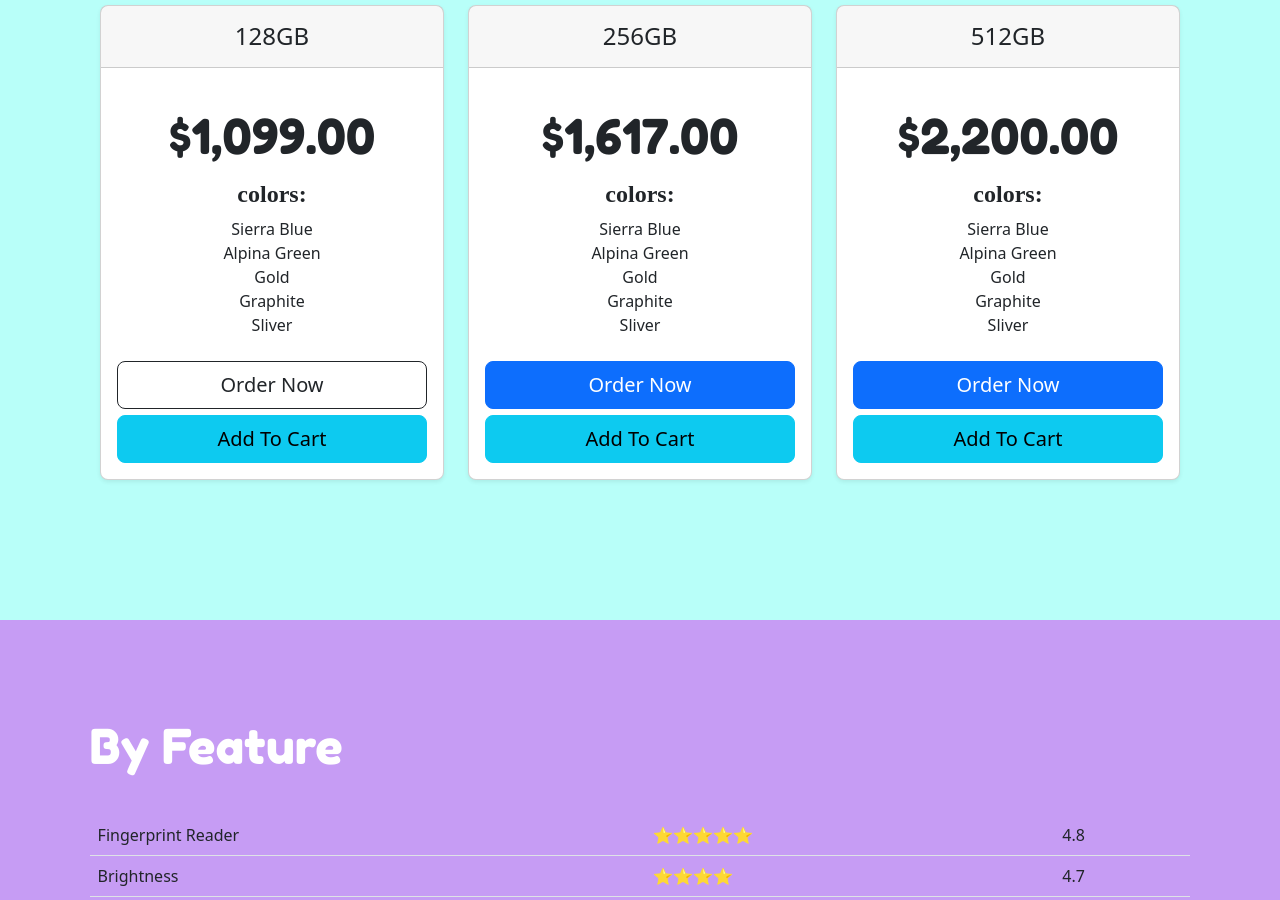
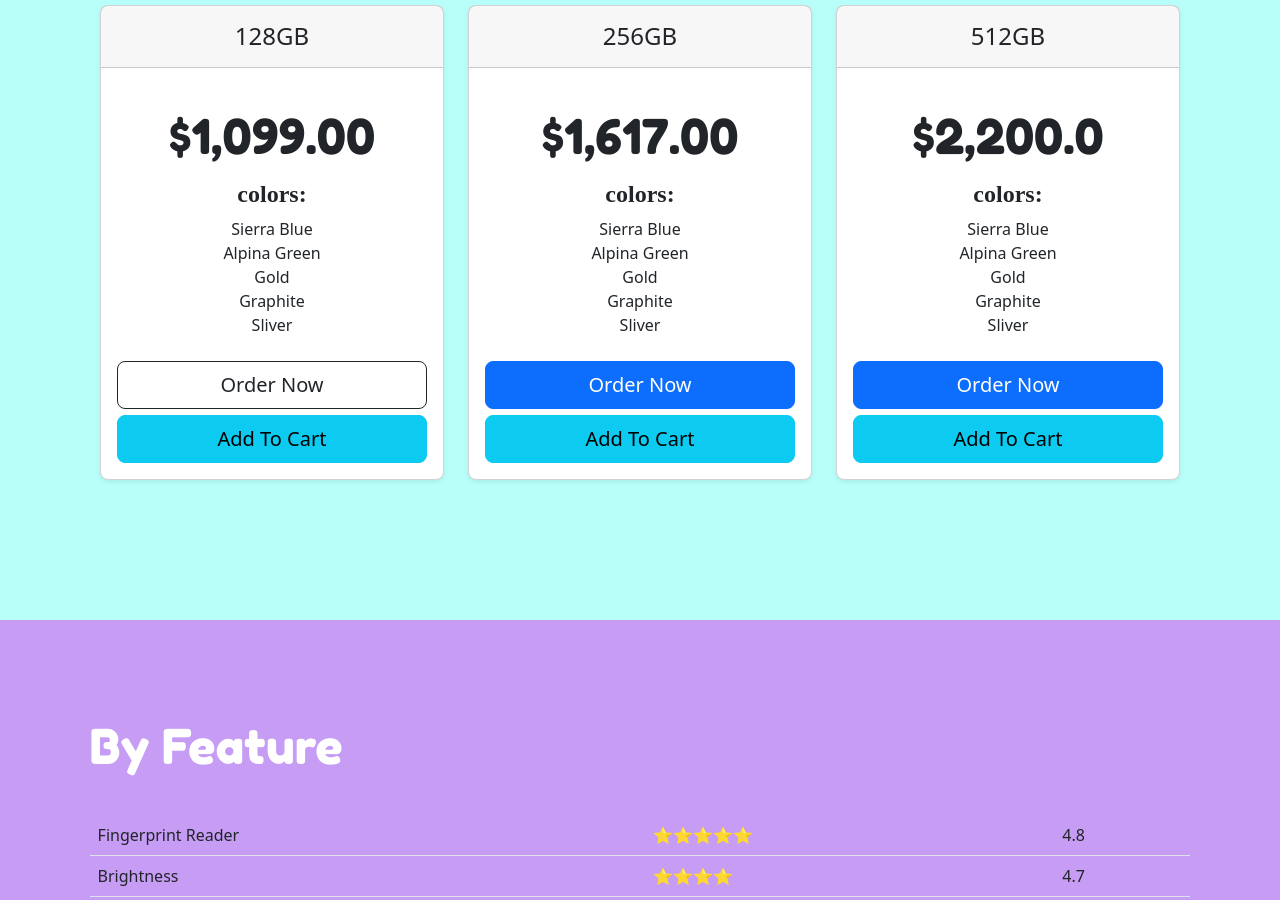
Before and after one commit to 001UDITH/cv, a plain HTML site: page index.html in a window 1280 px wide. Shown: the part 2129-3029 px from the top of the page. Drawn offline with nearby package versions, Linux system fonts and the light colour scheme.

Commit message:
Update index.html

```diff
--- a/index.html
+++ b/index.html
@@ -183,7 +183,7 @@
         </div>
         <div class="card-body">
           <ul class="list-unstyled mt-3 mb-4">
-            <h1>$2,200.00</h1>
+            <h1>$2,200.0</h1>
             <h3><li>colors:</li></h3>
             <li>Sierra Blue</li>
             <li>Alpina Green</li>
```
